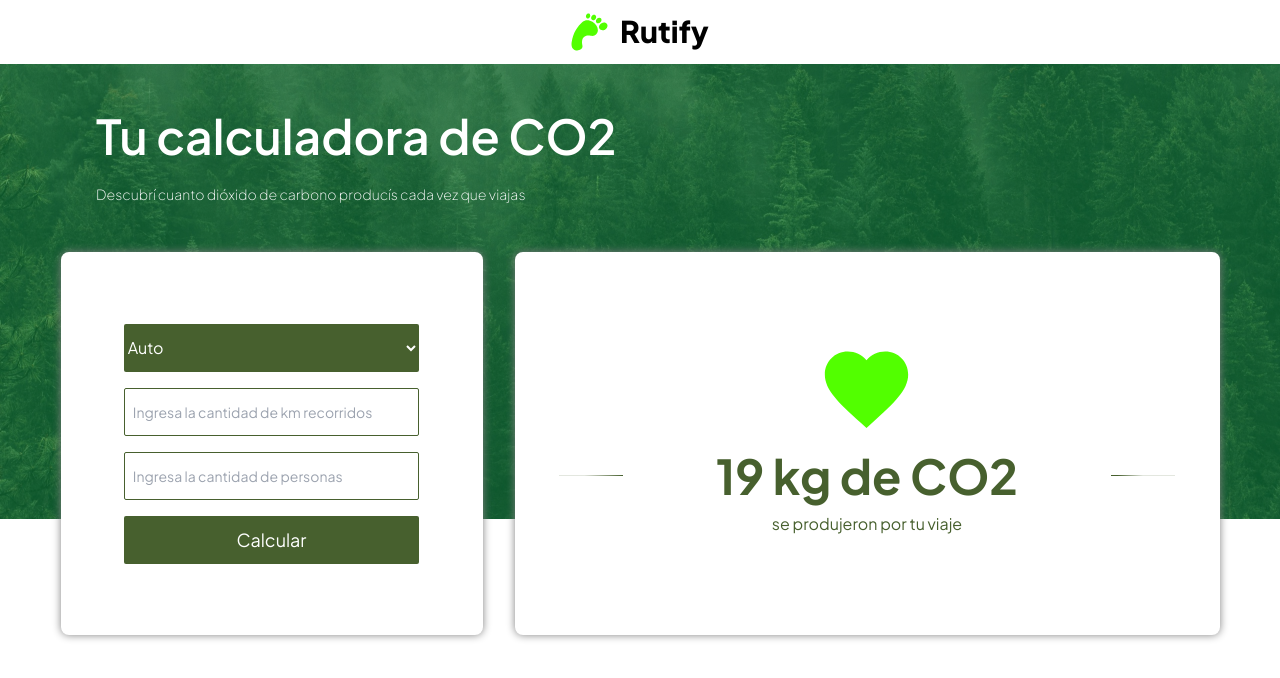
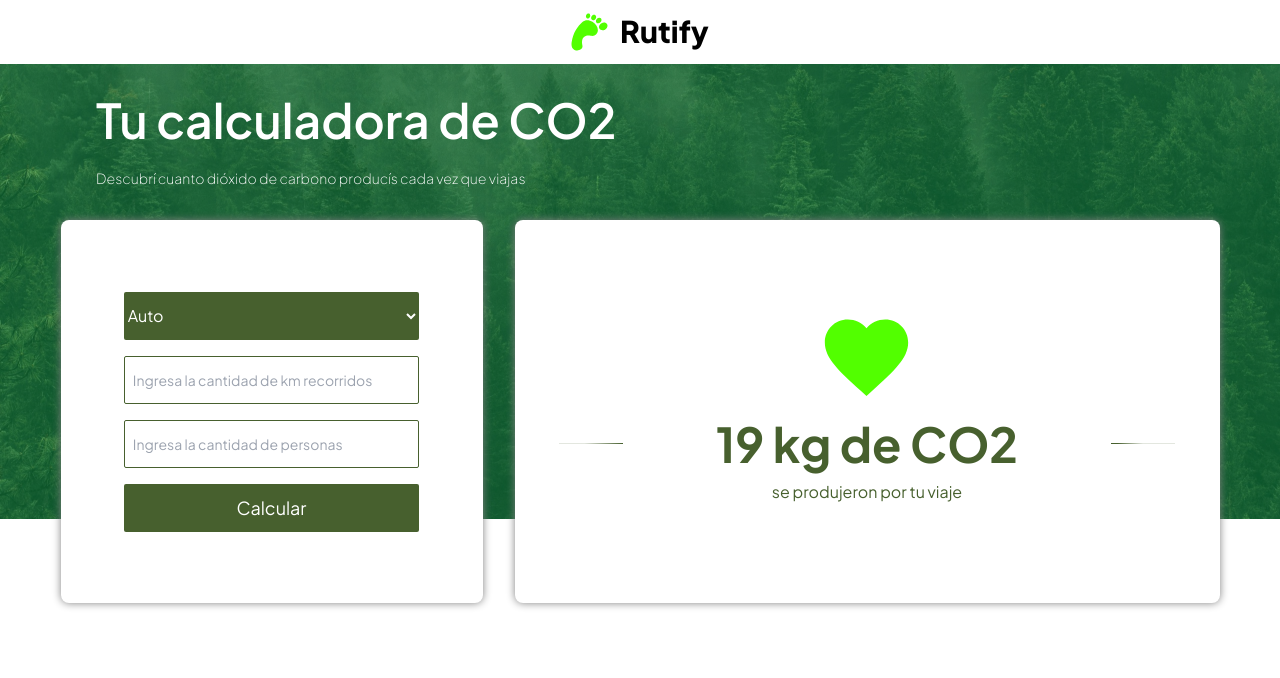
Before and after one commit to Tintaa307/quimica, a React (Vite) app: page / in a window 1280 px wide. Shown: the top 678 px of the page. Built offline with nearby package versions, Linux system fonts and the light colour scheme.

Commit message:
finish some details

```diff
--- a/src/components/home/home.tsx
+++ b/src/components/home/home.tsx
@@ -9,8 +9,8 @@ const Home = () => {
         "special",
       ].join(" ")}
     >
-      <div className="w-full h-full flex items-start justify-start flex-col gap-12">
-        <div className="w-full h-max flex items-start justify-start flex-col gap-6 mt-12">
+      <div className="w-full h-full flex items-start justify-start flex-col gap-8">
+        <div className="w-full h-max flex items-start justify-start flex-col gap-6 mt-8">
           <h1 className="text-white text-5xl font-semibold ml-24">
             Tu calculadora de CO2
           </h1>
```
